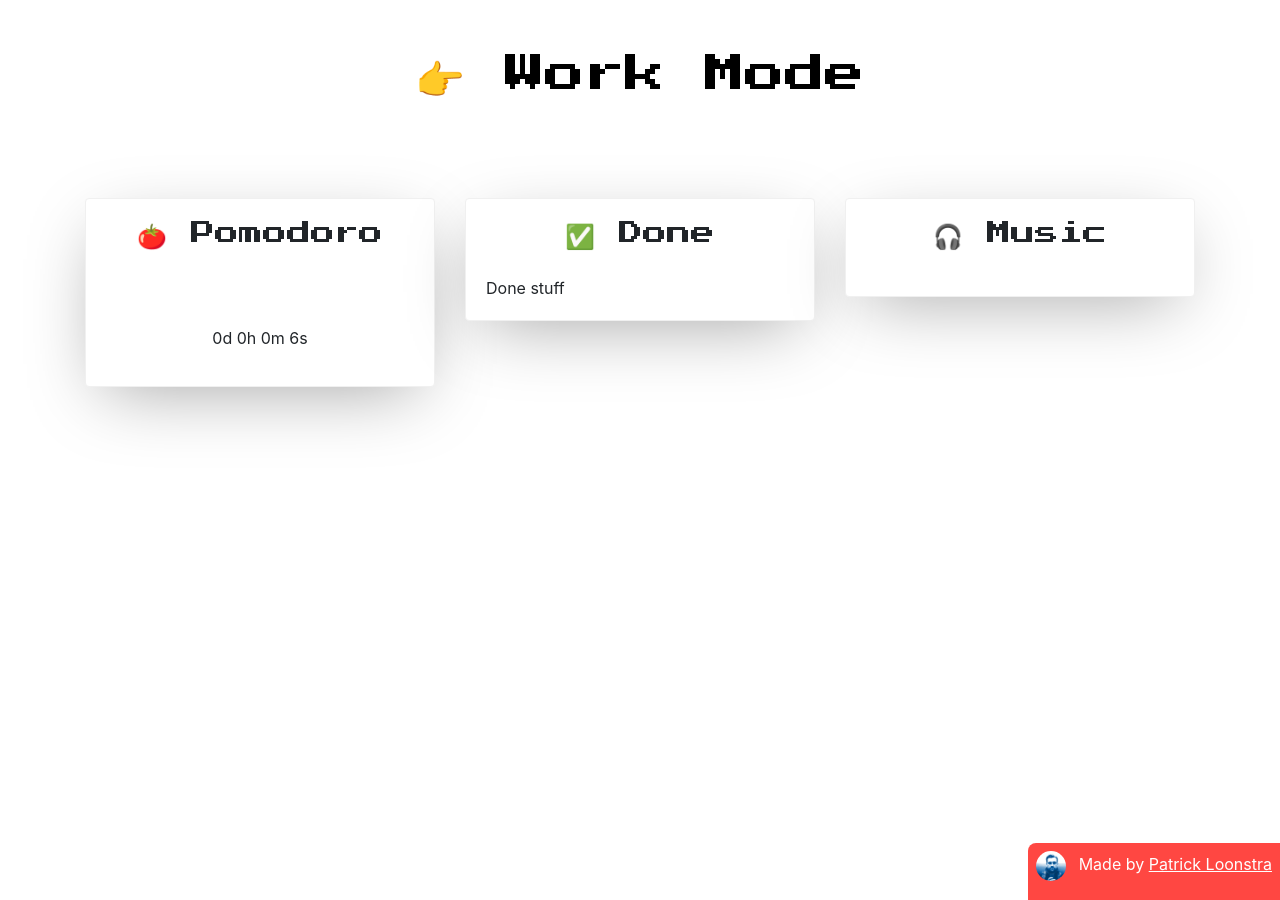
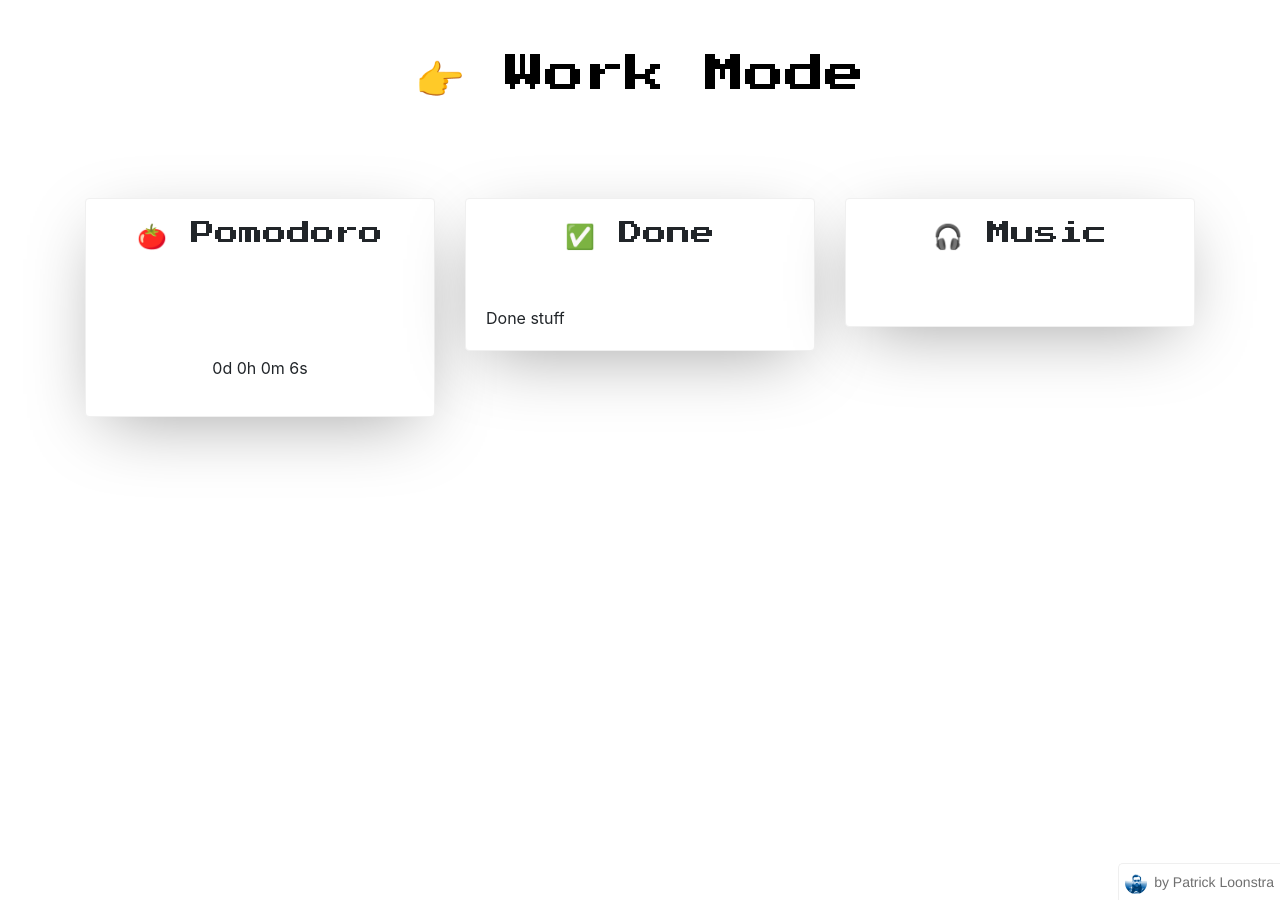
Before and after one commit to patrickloonstra/Work-Mode, a Jekyll site: the page index.html, which Jekyll copies as it is, in a window 1280 px wide. Built offline with Jekyll 4.4.1, drawn with Linux system fonts in a browser that asks for light colours.

Commit message:
backup
No idea what I did, but it is to back up progress.

```diff
--- a/css/style.css
+++ b/css/style.css
@@ -7,7 +7,7 @@ h1, h2 {
 h2 {
   font-size: 24px;
   text-align: center;
-  padding-bottom: 20px;
+  padding-bottom: 50px;
 }
 
 /* Layout */
@@ -58,7 +58,7 @@ body {
 
 
 /* Label in the bottom right corner */
-
+/*
 .madeby {
   background-color: #ffffff;
   right: 0;
@@ -84,4 +84,37 @@ body {
 .madeby a {
   color: white;
   text-decoration: underline;
+} */
+
+
+.levelsio-by {
+  font-family:"Helvetica Neue",sans-serif;
+  right:0;
+  bottom:0;
+  position:fixed;
+  z-index:100;
+  border-top-left-radius: 5px;
+  padding: 6px;
+  border-top:1px solid #efefef;
+  border-left:1px solid #efefef;
+  background:#fff;
+  color:#6f6f6f;
+  text-decoration:none;
 }
+.levelsio-by:hover {
+  background:#fff;
+  color:rgb(255, 71, 66); /* change to your main brand color */
+}
+.levelsio-by img {
+  border-radius:100%;
+  width:22px;
+  vertical-align:middle;
+}
+.levelsio-by p {
+  margin:0;
+  vertical-align:middle;
+  display:inline;
+  margin-left:7px;
+  font-weight:500;
+  font-size:14px;
+}
--- a/index.html
+++ b/index.html
@@ -137,10 +137,12 @@
         </div>
       </div>
 
-      <div class="madeby">
+      <!-- <div class="madeby">
         <img src="assets/img/patrick.png">
         <p>Made by <a href src="https://www.patrickloonstra.nl">Patrick Loonstra</a>
-      </div>
+      </div> -->
+
+      <a target="_blank" rel="noopener" class="levelsio-by" href="https://levels.io/"><img src="assets/img/patrick.png" /><p>by Patrick Loonstra</p></a>
 
     </div>
   </div>
```
Also changed, not shown: 1 other file.
